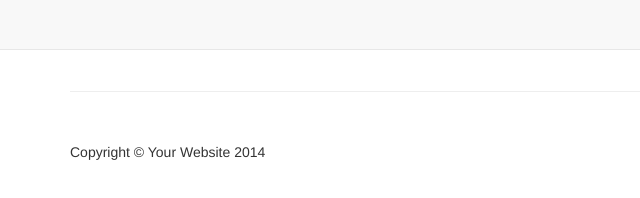
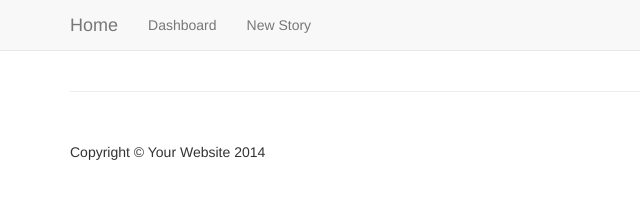
Before and after one commit to Raj2310/blogger-clone, a website: page public/dashboard.html in a window 1280 px wide. Shown: the whole page, without its empty margins (0-640 px from the left). Drawn offline with Linux system fonts and the light colour scheme; no server answers.

Commit message:
Added navigation for writer

```diff
--- a/public/dashboard.html
+++ b/public/dashboard.html
@@ -33,13 +33,27 @@
         <div class="container">
             <!-- Brand and toggle get grouped for better mobile display -->
             <div class="navbar-header">
+                <div class="navbar-header">
                   <button type="button" class="navbar-toggle" data-toggle="collapse" data-target="#bs-example-navbar-collapse-1">
                       <span class="sr-only">Toggle navigation</span>
                       <span class="icon-bar"></span>
                       <span class="icon-bar"></span>
                       <span class="icon-bar"></span>
                   </button>
-
+                  <a class="navbar-brand" href="/">Home</a>
+                </div>
+            </div>
+            <div class="collapse navbar-collapse" id="bs-example-navbar-collapse-1 navbar-right">
+                <ul class="nav navbar-nav">
+                    <li>
+                        <a href="/dashboard.html">Dashboard</a>
+                    </li>
+                </ul>
+                 <ul class="nav navbar-nav">
+                    <li>
+                        <a href="/newStory.html">New Story</a>
+                    </li>
+                </ul>
             </div>
             <!-- Collect the nav links, forms, and other content for toggling -->
             <!-- /.navbar-collapse -->
```
Also changed, not shown: public/newStory.html (+2 -8 lines). Lines whose indentation alone changed are shown as unchanged.
